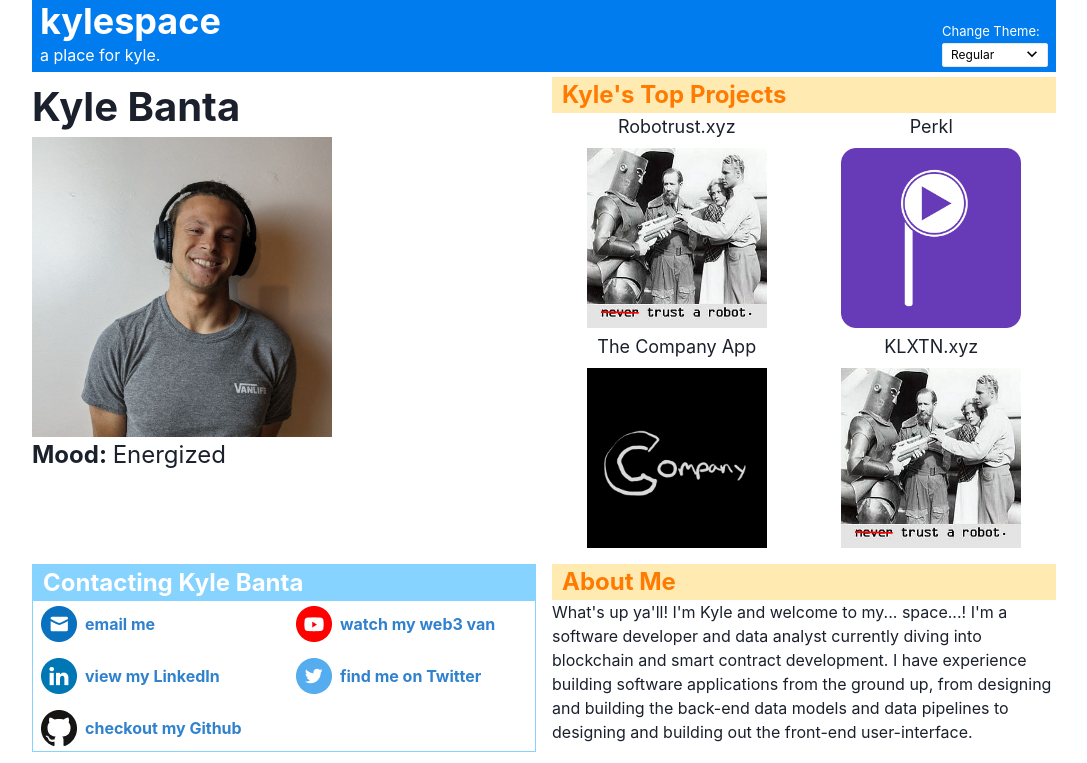
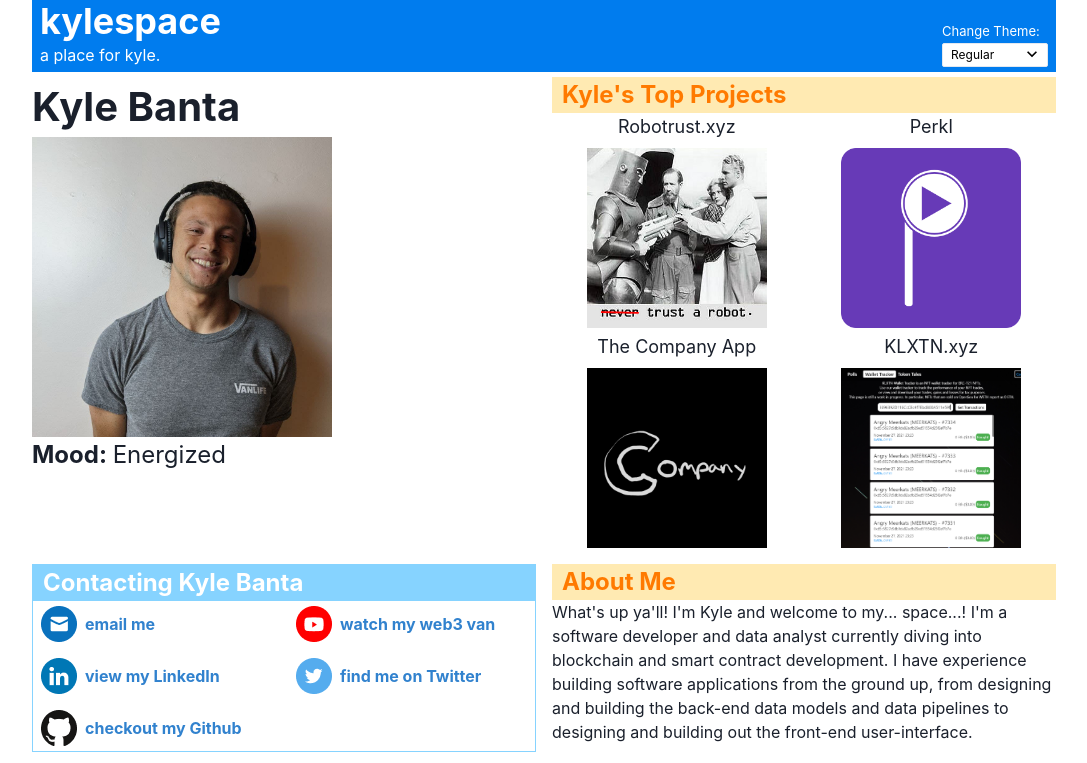
Before and after one commit to kbanta11/kylespace, a React (Create React App) app: page / in a window 1280 px wide. Shown: the top 763 px of the page, without its empty margins (96-1183 px from the left). Built offline with nearby package versions, Linux system fonts and the light colour scheme.

Commit message:
fixed link error

```diff
--- a/src/components/sections/TopProjectSection.tsx
+++ b/src/components/sections/TopProjectSection.tsx
@@ -30,7 +30,7 @@
                     </Link>
                 </Box>
                 <Box verticalAlign={'bottom'}>
-                    <Link href='https://joincompany.com' isExternal>
+                    <Link href='https://joincompany.io' isExternal>
                         <Center>
                             <Stack fontSize={['14px', '16px', '18px']}>
                                 <Text textAlign={'center'}>The Company App</Text>
@@ -44,7 +44,7 @@
                         <Center>
                             <Stack fontSize={['14px', '16px', '18px']}>
                                 <Text textAlign={'center'}>KLXTN.xyz</Text>
-                                <Image boxSize={'10em'} src='/assets/images/nevertrustarobot.png' />
+                                <Image boxSize={'10em'} src='/assets/images/klxtn.png' fit={'cover'}/>
                             </Stack>
                         </Center>
                     </Link>
```
Also changed, not shown: public/assets/images/klxtn.png (added).
